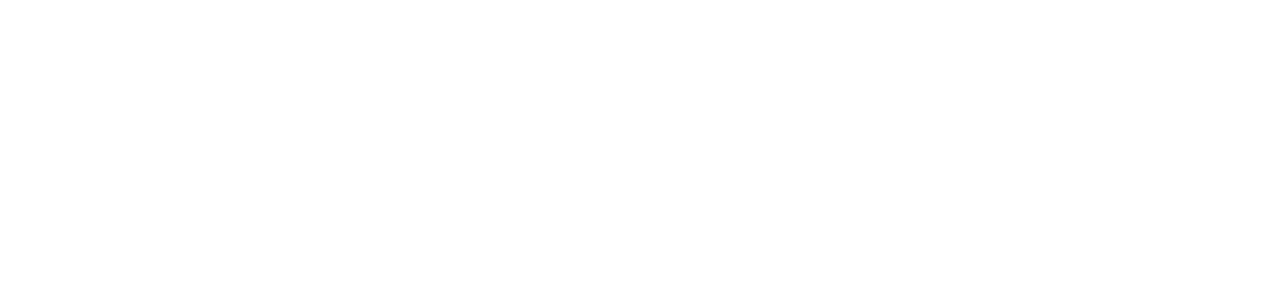
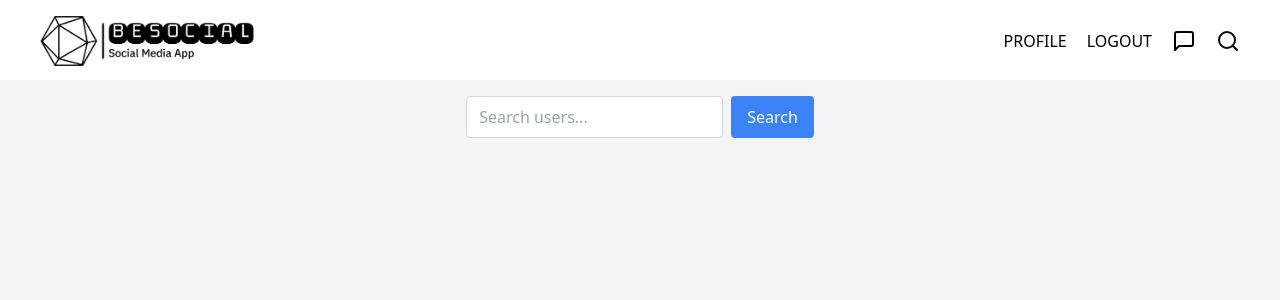
Before and after one commit to kumarsuraj007/Besocial-social-media-application, a React (Vite) app in the folder client/: page /search in a window 1280 px wide. Before the commit this address had no page. Shown: the top 300 px of the page. Built offline with nearby package versions, Linux system fonts and the light colour scheme; sample sign-in values are in the browser's storage.

Commit message:
added search user feature

```diff
--- a/client/src/App.jsx
+++ b/client/src/App.jsx
@@ -10,8 +10,8 @@
 import Edit from "./routes/EditProfile/Edit.component";
 import UserProfile from "./routes/UserProfile/UserProfile.component";
 import Chat from "./routes/chat/Chat";
-import CameraComponent from "./components/Camera/Camera";
-import VideoUpload from "./components/Video/Video";
+import MainSearch from "./components/SearchUser/MainSearch/MainSearch";
+
 
 const App = () => {
   const navigate = useNavigate();
@@ -39,11 +39,12 @@
         <Route path="/register" element={<Register />} />
         <Route path="/profile" element={<Profile />} />
         <Route path="/uploadimage" element={<Post />} />
-        <Route path="/uploadvideo" element={<VideoUpload />} />
         <Route path="/editprofile" element={<Edit />} />
         <Route path="/profile/:userId" element={<UserProfile />} />
         <Route path="/chat" element={<Chat />} />
-        <Route path="/camera" element={<CameraComponent />} />
+        <Route path="/search" element={<MainSearch />} />
+
+        {/* <Route path="/camera" element={<CameraComponent />} /> */}
       </Route>
     </Routes>
   );
--- a/client/src/components/Nav/Nav.component.jsx
+++ b/client/src/components/Nav/Nav.component.jsx
@@ -1,6 +1,6 @@
 import { useState, useContext } from 'react'
 import {Link} from 'react-router-dom'
-import {Menu, X, MessageSquare} from 'lucide-react'
+import {Menu, X, MessageSquare, SearchIcon} from 'lucide-react'
 import { UserContext } from '../../context/user.context'
 
 const NavLinks = () => {
@@ -21,6 +21,10 @@
     }
      {
       localStorage.getItem('token') !== null ? (<Link to='/chat'>< MessageSquare/></Link>)
+      : (null)
+    }
+    {
+      localStorage.getItem('token') !== null ? (<Link to='/search'>< SearchIcon/></Link>)
       : (null)
     }
     </>
--- /dev/null
+++ b/client/src/components/SearchUser/MainSearch/MainSearch.jsx
@@ -0,0 +1,52 @@
+import React, { useState } from 'react';
+import SearchResults from '../SearchResult/SearchResult.jsx';
+
+const MainSearch = () => {
+  const [searchResults, setSearchResults] = useState([]);
+  const [searchTerm, setSearchTerm] = useState('');
+
+  const handleInputChange = (e) => {
+    setSearchTerm(e.target.value);
+  };
+
+  const fetchUsers = () => {
+    fetch("http://localhost:5000/api/auth/search-users", {
+      method: "post",
+      headers: {
+        'Content-Type': 'application/json',
+        "Authorization": "Bearer " + localStorage.getItem('token')
+      },
+      body: JSON.stringify({
+        query: searchTerm // Pass the searchTerm as the query parameter
+      })
+    })
+      .then((res) => res.json())
+      .then((result) => {
+        setSearchResults(result.user); // Update searchResults state with the fetched data
+      })
+      .catch((err) => console.log(err));
+  }
+
+  return (
+    <div>
+      <div className="bg-gray-100 p-4 flex justify-center">
+        <input
+          className="border border-gray-300 rounded py-2 px-3 focus:outline-none focus:ring focus:border-blue-300"
+          type="text"
+          placeholder="Search users..."
+          value={searchTerm}
+          onChange={handleInputChange}
+        />
+        <button
+          className="bg-blue-500 hover:bg-blue-600 text-white py-2 px-4 rounded ml-2"
+          onClick={fetchUsers}
+        >
+          Search
+        </button>
+      </div>
+      <SearchResults results={searchResults} />
+    </div>
+  );
+};
+
+export default MainSearch;
--- /dev/null
+++ b/client/src/components/SearchUser/SearchResult/SearchResult.jsx
@@ -0,0 +1,18 @@
+import React from 'react';
+import {Link} from 'react-router-dom'
+
+const SearchResults = ({ results }) => {
+  return (
+    <div className='bg-gray-100 h-screen'>
+      <ul>
+        {results?.map((user) => (
+            <Link to={'/profile/'+user._id}>
+          <li className='bg-gray-200 px-5 py-3 text-2xl hover:bg-gray-300 transition-all cursor-pointer' key={user.id}>{user.username}</li>
+            </Link>
+        ))}
+      </ul>
+    </div>
+  );
+};
+
+export default SearchResults;
--- a/client/src/routes/chat/Chat.jsx
+++ b/client/src/routes/chat/Chat.jsx
@@ -41,7 +41,7 @@
     socket.current.on("getUsers", (users) => {
       // console.log(users)
       setOnlineUsers(
-        currentUser?.following?.filter((f) => users.some((u) => u.userId === f))
+        currentUser?.following?.filter((f) => users.some((u) => u?.userId === f))
       );
     });
   }, [currentUser]);
```
Also changed, not shown: 2 other files (tests, documents, lock files or other folders).
